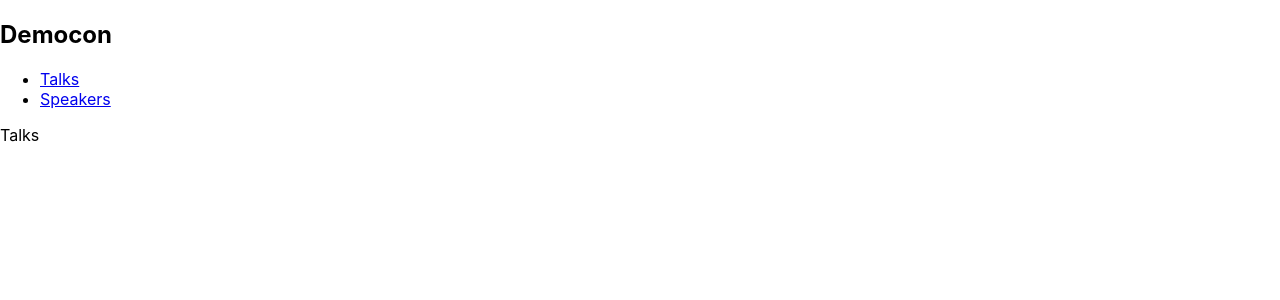
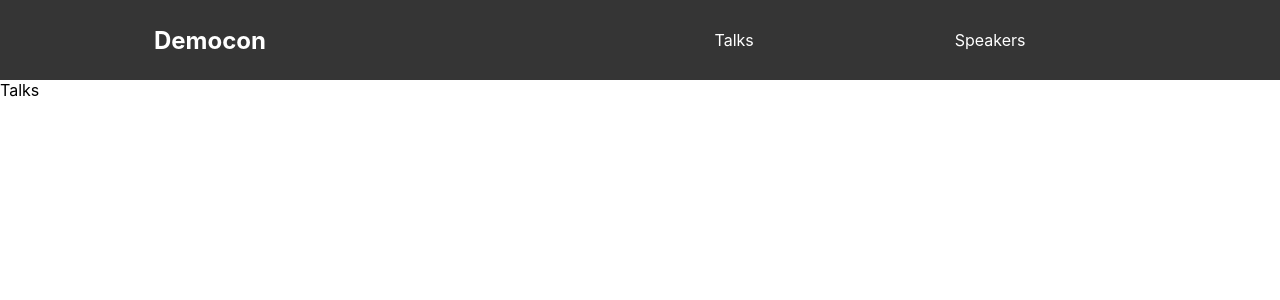
Before and after one commit to corwintines/ethereum-codetest, a React (Create React App) app: page / in a window 1280 px wide. Shown: the top 300 px of the page. Built offline with nearby package versions, Linux system fonts and the light colour scheme.

Commit message:
feat: nav style

```diff
--- a/src/App.css
+++ b/src/App.css
@@ -1,38 +1,16 @@
-.App {
-  text-align: center;
-}
-
-.App-logo {
-  height: 40vmin;
-  pointer-events: none;
-}
-
-@media (prefers-reduced-motion: no-preference) {
-  .App-logo {
-    animation: App-logo-spin infinite 20s linear;
-  }
-}
-
-.App-header {
-  background-color: #282c34;
-  min-height: 100vh;
+nav {
   display: flex;
-  flex-direction: column;
+  justify-content: space-around;
   align-items: center;
-  justify-content: center;
-  font-size: calc(10px + 2vmin);
+  min-height: 10vh;
+  background: #353535;
   color: white;
 }
 
-.App-link {
-  color: #61dafb;
+.navLinks {
+  width: 40%;
+  display: flex;
+  justify-content: space-around;
+  align-items: center;
+  list-style: none;
 }
-
-@keyframes App-logo-spin {
-  from {
-    transform: rotate(0deg);
-  }
-  to {
-    transform: rotate(360deg);
-  }
-}
--- a/src/App.js
+++ b/src/App.js
@@ -10,19 +10,22 @@ import {
 import './App.css';
 
 const App = () => {
-
+  const navStyle = {
+    color: 'white',
+    textDecoration: 'none'
+  }
 
   return (
     <Router>
       <div>
         <nav>
           <h2>Democon</h2>
-          <ul>
+          <ul className='navLinks'>
             <li>
-              <Link to='/'>Talks</Link>
+              <Link style={navStyle} to='/'>Talks</Link>
             </li>
             <li>
-              <Link to='/speakers/'>Speakers</Link>
+              <Link style={navStyle} to='/speakers/'>Speakers</Link>
             </li>
           </ul>
         </nav>
```
